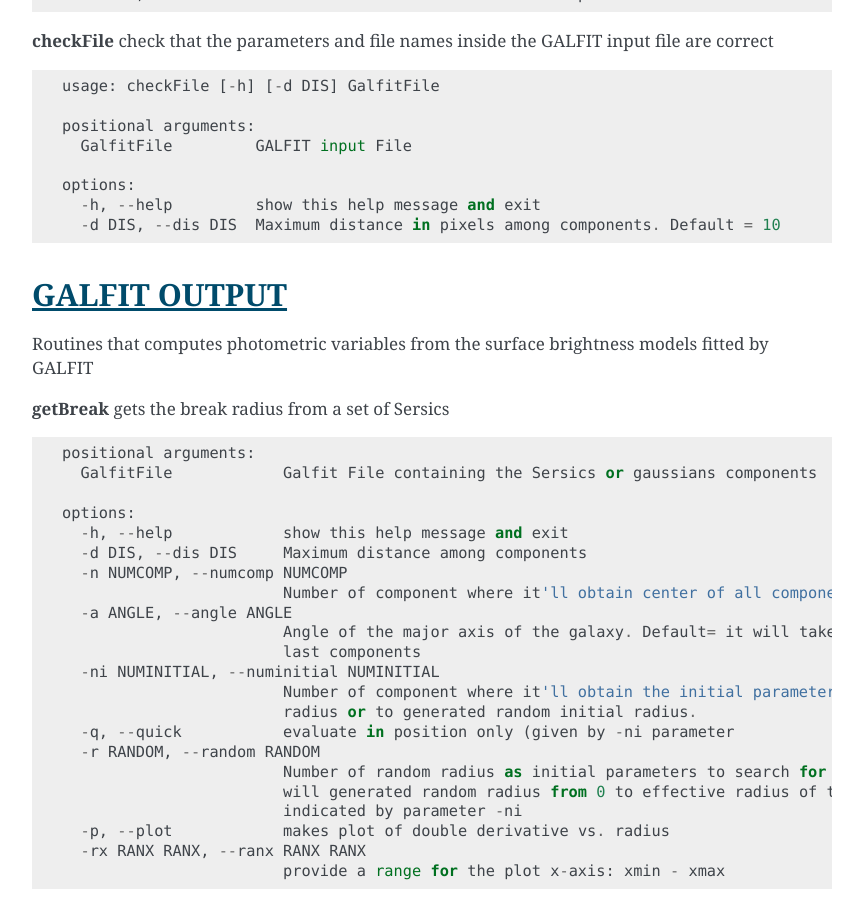
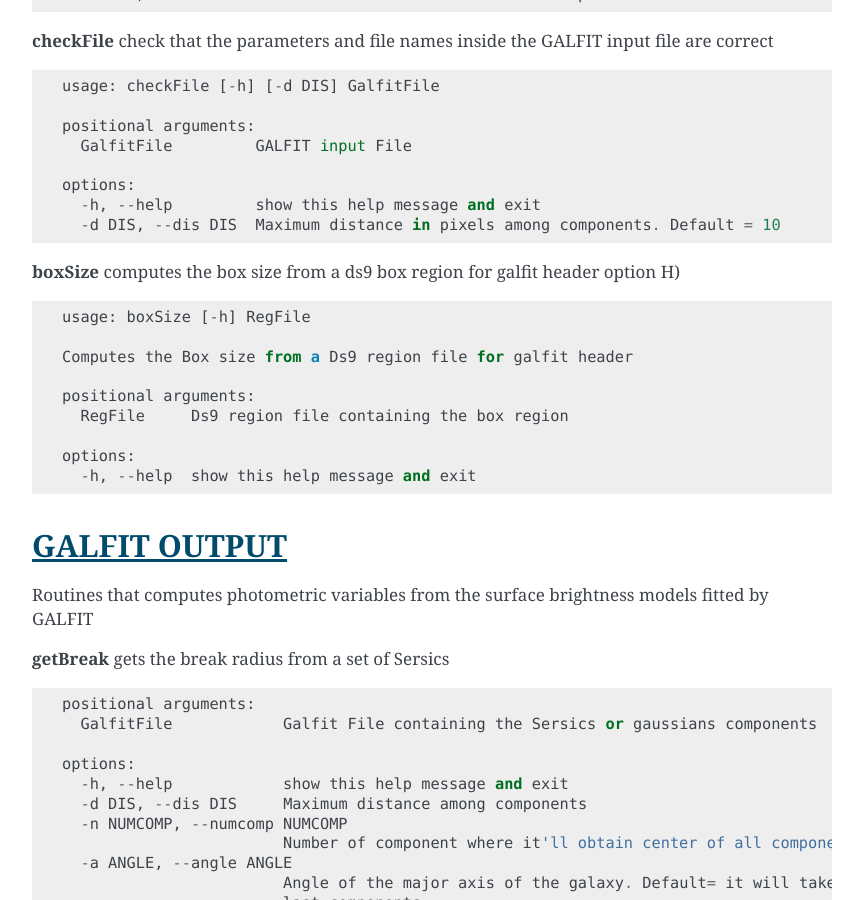
Before and after one commit to canorve/GALFITools, a Sphinx documentation site: the page built from docs/howto.rst, in a window 1280 px wide and 900 px high, scrolled down 3717 px. Shown: the whole window, without its empty margins (338-1201 px from the left). Built offline with Sphinx 7.4.7, drawn with Linux system fonts in a browser that asks for light colours.

Commit message:
documentation updated  On branch master  Changes to be committed: 	modified:   api.rst 	modified:   howto.rst     modified:   ../src/galfitools/galin/getBoxSizeDs9.py

```diff
--- a/docs/howto.rst
+++ b/docs/howto.rst
@@ -235,6 +235,22 @@
   options:
     -h, --help         show this help message and exit
     -d DIS, --dis DIS  Maximum distance in pixels among components. Default = 10
+
+
+**boxSize** computes the box size from a ds9 box region for galfit header option H)
+
+::
+
+
+  usage: boxSize [-h] RegFile
+
+  Computes the Box size from a Ds9 region file for galfit header
+
+  positional arguments:
+    RegFile     Ds9 region file containing the box region
+
+  options:
+    -h, --help  show this help message and exit
 
 
 
```
Also changed, not shown: docs/api.rst (+13 -0 lines), 1 other file.
